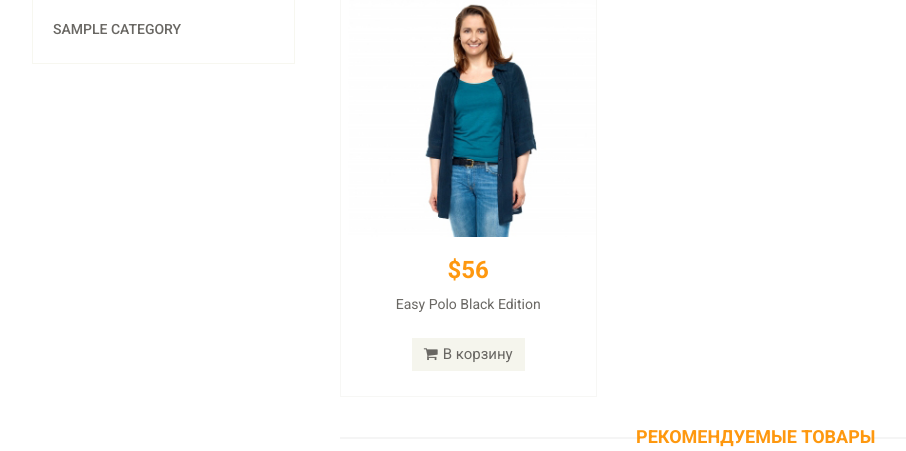
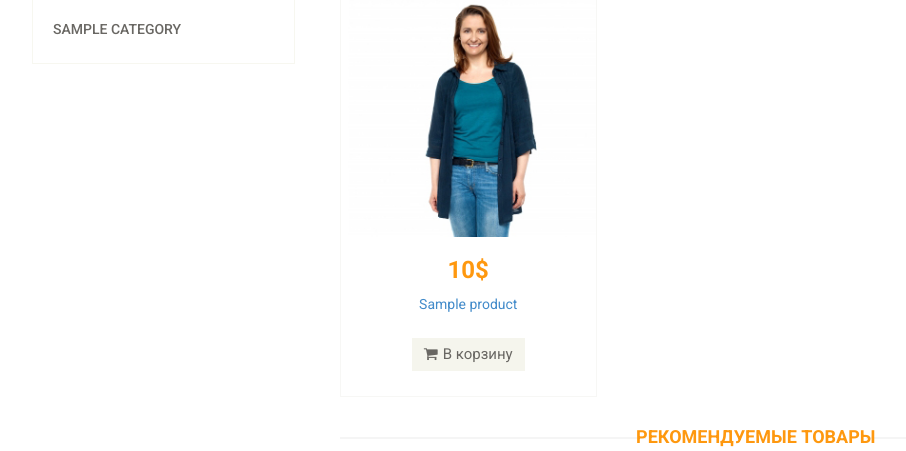
Before and after one commit to LapoFiorence/php, a PHP site: the page made by views/site/index.php in a window 1280 px wide. Shown: the part 258-709 px from the top of the page, without its empty margins (38-944 px from the left). Run offline with PHP 8.4, Linux system fonts and the light colour scheme; the template is opened without the code that fills it: most values are stand-ins (such as "Sample title", 1, 10 or a date in 2020); some libraries are stand-ins or nearby versions.

Commit message:
добавлены ссылки и new

```diff
--- a/views/site/index.php
+++ b/views/site/index.php
@@ -32,10 +32,16 @@
                             <div class="single-products">
                                 <div class="productinfo text-center">
                                     <img src="/template/images/home/product1.jpg" alt="" />
-                                    <h2>$56</h2>
-                                    <p>Easy Polo Black Edition</p>
+                                    <h2><?php echo $product['price'];?>$</h2>
+                                    <p>
+                                        <a href="/product/<?php echo $product['id'];?>">
+                                            <?php echo $product['name'];?>
+                                    </p>
                                     <a href="#" class="btn btn-default add-to-cart"><i class="fa fa-shopping-cart"></i>В корзину</a>
                                 </div>
+                                <?php if ($product['is_new']): ?>
+                                <img src="/template/images/home/new.png" class="new" alt=""/>
+                                <?php endif; ?>
                             </div>
                         </div>
                     </div>
```
